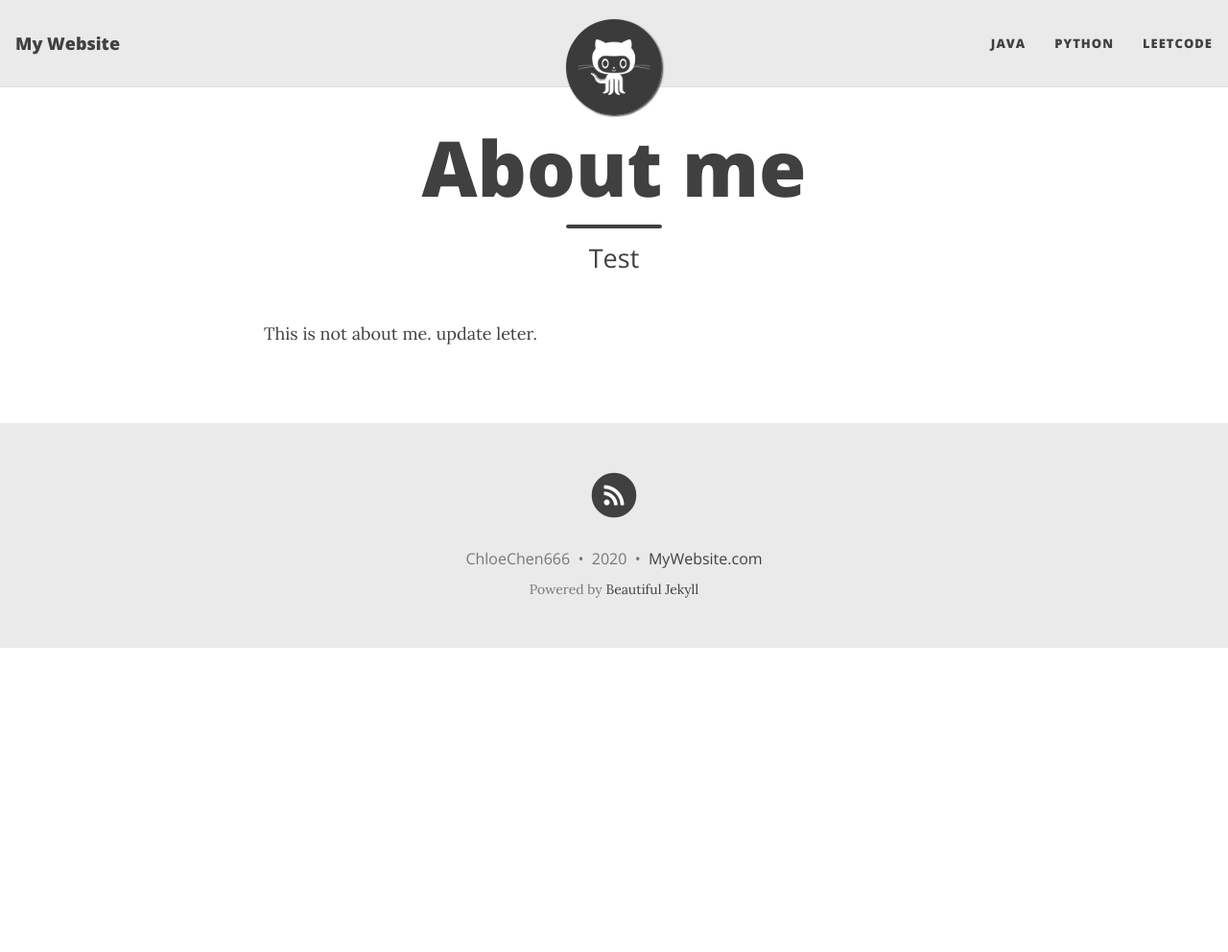
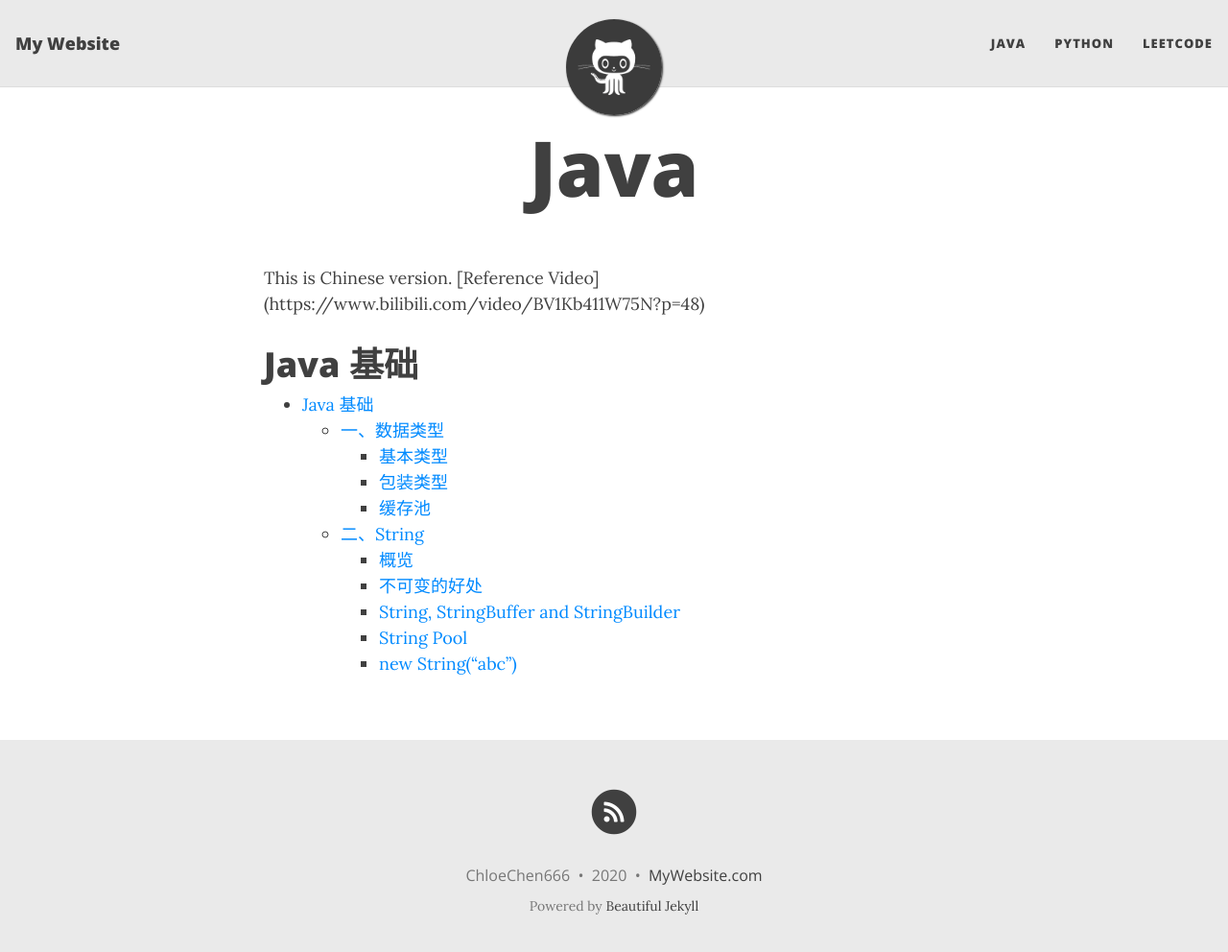
Before and after one commit to chloechen8/TestWeb, a Jekyll site: the page built from Java.md, in a window 1280 px wide and 1005 px high. Shown: the top 992 px of the window at 96% size. Built offline with Jekyll 4.4.1, drawn with Linux system fonts in a browser that asks for light colours; nearby versions of some CDN libraries.

Commit message:
Update Java.md

```diff
--- a/Java.md
+++ b/Java.md
@@ -1,7 +1,20 @@
 ---
 layout: page
-title: About me
-subtitle: Test
+title: Java
 ---
-This is not about me.
-update leter.
+This is Chinese version.
+[Reference Video] (https://www.bilibili.com/video/BV1Kb411W75N?p=48)
+
+# Java 基础
+<!-- GFM-TOC -->
+* [Java 基础](#java-基础)
+    * [一、数据类型](#一数据类型)
+        * [基本类型](#基本类型)
+        * [包装类型](#包装类型)
+        * [缓存池](#缓存池)
+    * [二、String](#二string)
+        * [概览](#概览)
+        * [不可变的好处](#不可变的好处)
+        * [String, StringBuffer and StringBuilder	](#string-stringbuffer-and-stringbuilder	)
+        * [String Pool](#string-pool)
+        * [new String("abc")](#new-stringabc)
```
